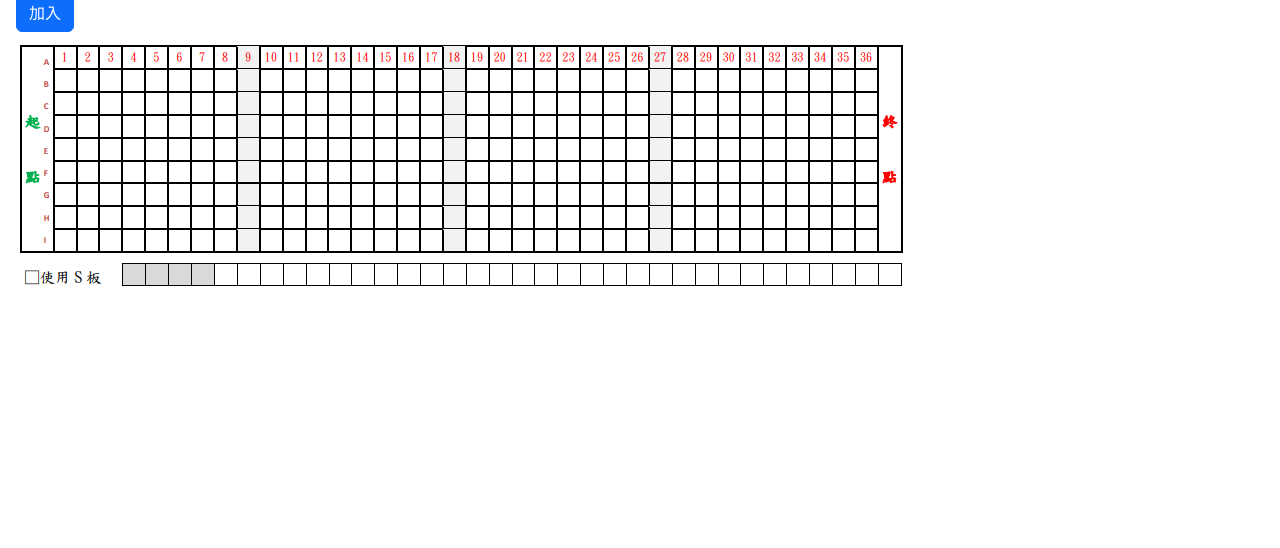
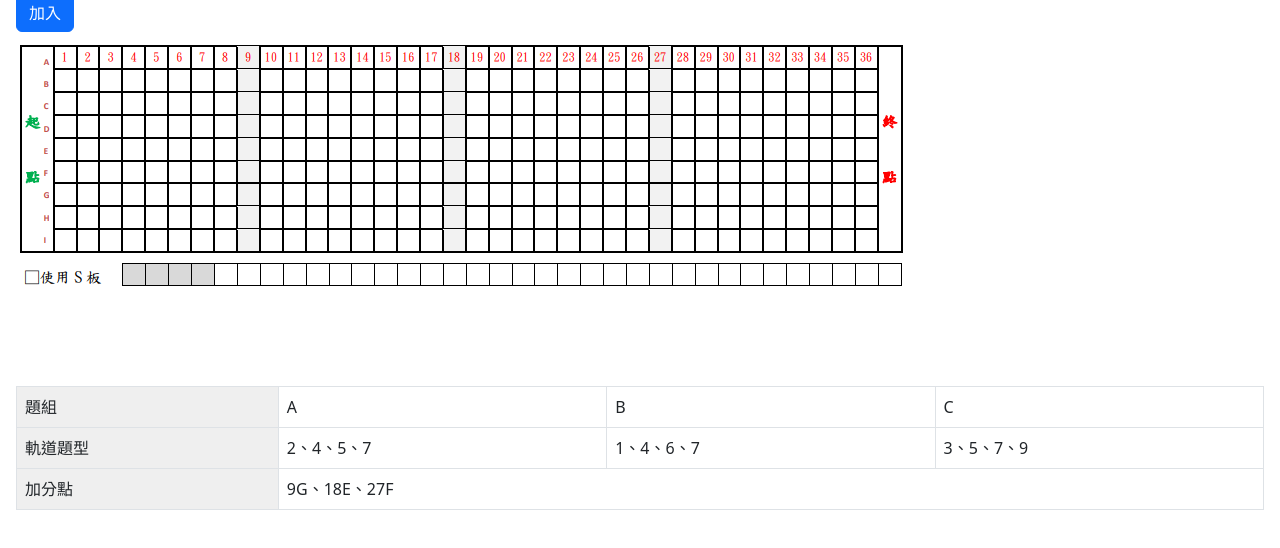
Before and after one commit to hwhs-2022-sci/trailer, a plain HTML site: page index.html in a window 1280 px wide. Shown: the part 150-698 px from the top of the page. Drawn offline with nearby package versions, Linux system fonts and the light colour scheme.

Commit message:
Update index.html

```diff
--- a/index.html
+++ b/index.html
@@ -101,7 +101,43 @@
         <canvas id="main"></canvas>
 
     </div>
+    <table class="table table-bordered">
+<tbody>
 
+					<tr>
+						<td style="background-color:#EFEFEF;">題組</td>
+
+						<td>A</td>
+
+						<td>B</td>
+
+						<td>C</td>
+
+					</tr>
+
+					<tr>
+
+						<td style="background-color:#EFEFEF;">軌道題型</td>
+
+						<td>2、4、5、7</td>
+
+						<td>1、4、6、7</td>
+
+						<td>3、5、7、9</td>
+
+					</tr>
+
+					<tr>
+
+						<td style="background-color:#EFEFEF;">加分點</td>
+
+						<td colspan="3">9G、18E、27F</td>
+
+					</tr>
+
+				</tbody>
+
+			</table>
 
     <div hidden="hidden"><img src="/img/底圖.png" alt="" srcset="" id="background"></div>
     <!--BS JS-->
```
